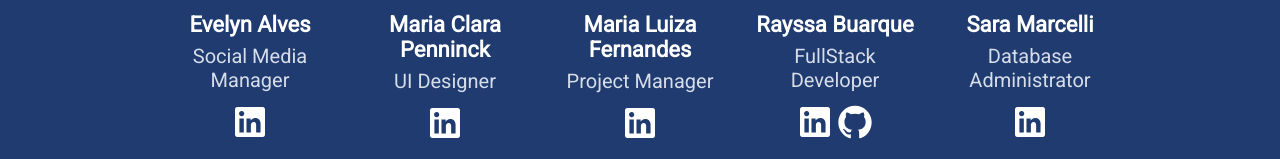
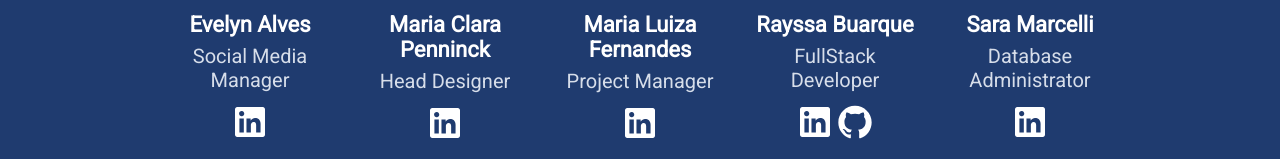
Before and after one commit to RayssaBuarque/BookShire-Website, an Angular app: page / in a window 1280 px wide. Shown: the part 3408-3567 px from the top of the page. Built offline with nearby package versions, Linux system fonts and the light colour scheme.

Commit message:
update DevData

```diff
--- a/src/app/data/developers-data.ts
+++ b/src/app/data/developers-data.ts
@@ -17,7 +17,7 @@ export const devData = [
         "id": "2",
         "nome": "Maria Clara Penninck",
         "picUrl":"../../assets/pages/home/devs/clara.jpg",
-        "cargo": "UI Designer",
+        "cargo": "Head Designer",
         "socials": [
             {
                 "rede": "Linkedin",
```
